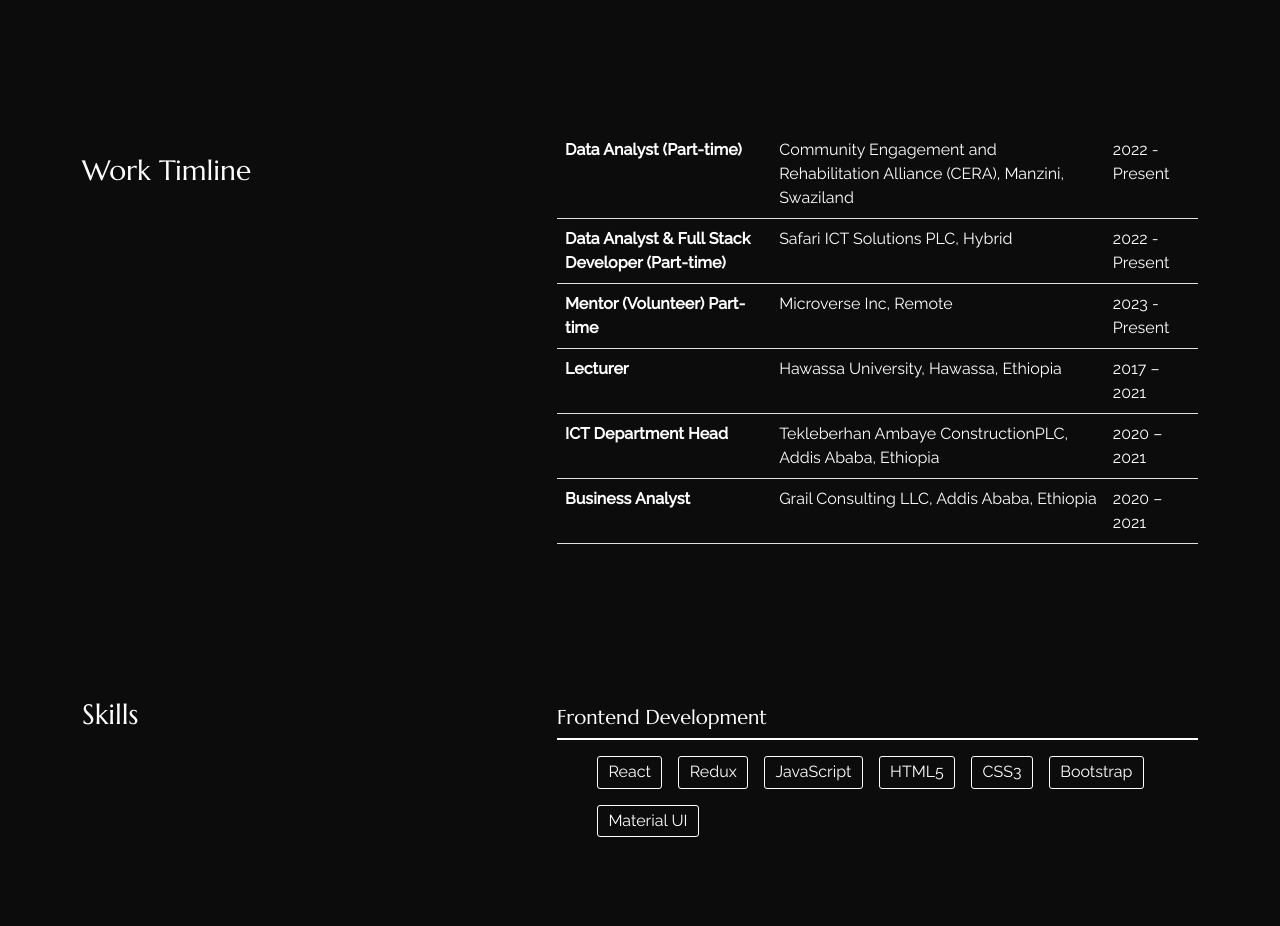
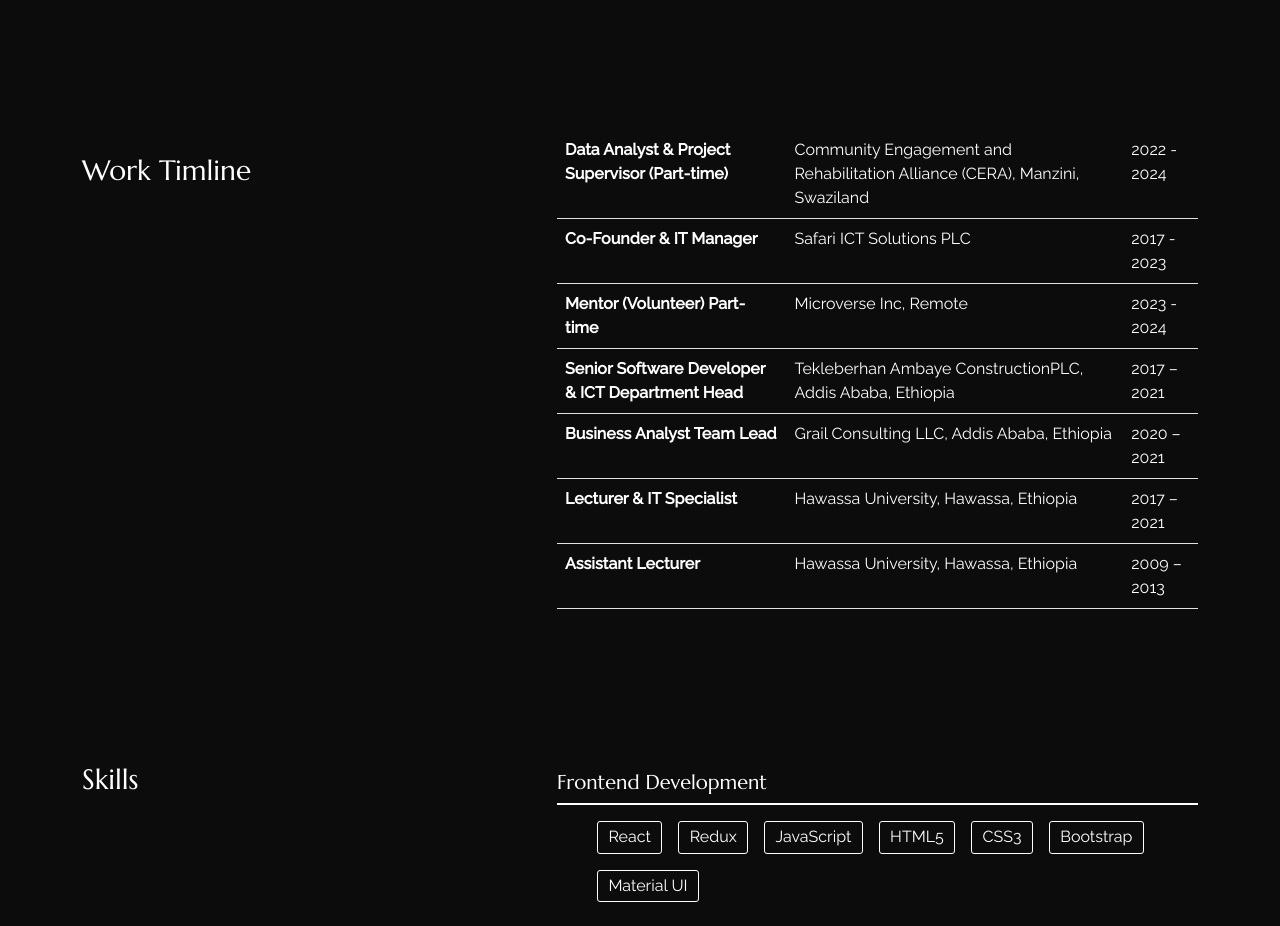
Before and after one commit to akos29/my-profile, a React (Create React App) app: page /about in a window 1280 px wide. Shown: the part 985-1911 px from the top of the page. Built offline with nearby package versions, Linux system fonts and the light colour scheme.

Commit message:
Resume update

```diff
--- a/src/content_option.js
+++ b/src/content_option.js
@@ -8,8 +8,8 @@
 const introdata = {
     title: "I’m Kibrewossen Y",
     animated: {
-        first: "I'm a Data Analyst & Full Stack Developer",
-        second: "I'm Proficient in Ruby on Rails, Python, and JavaScript",
+        first: "I'm a Full Stack Developer",
+        second: "I'm Proficient in ReactJS, Ruby on Rails, and JavaScript",
         third: "I'm here to transform your vision into a remarkable product",
     },
     description: "I can help you build a product, feature or website Look through some of my work and experience!  Let's collaborate to build something exceptional together.",
@@ -34,34 +34,40 @@
 };
 const worktimeline = [
     {
-        jobtitle: " Data Analyst (Part-time)   ",
+        jobtitle: " Data Analyst & Project Supervisor (Part-time)   ",
         where: "Community Engagement and Rehabilitation Alliance (CERA), Manzini, Swaziland",
-        date: "2022 - Present",
+        date: "2022 - 2024",
     },
     {
-        jobtitle: "Data Analyst  & Full Stack Developer (Part-time)",
-        where: "Safari ICT Solutions PLC, Hybrid",
-        date: "2022 - Present",
+        jobtitle: "Co-Founder & IT Manager ",
+        where: "Safari ICT Solutions PLC",
+        date: "2017 - 2023",
     },
     {
         jobtitle: "Mentor (Volunteer) Part-time",
         where: "Microverse Inc, Remote",
-        date: "2023 - Present",
+        date: "2023 - 2024",
+    },
+
+    {
+        jobtitle: "Senior Software Developer & ICT Department Head ",
+        where: "Tekleberhan Ambaye ConstructionPLC, Addis Ababa, Ethiopia",
+        date: "2017 – 2021",
     },
     {
-        jobtitle: "Lecturer",
+        jobtitle: "Business Analyst Team Lead ",
+        where: "Grail Consulting LLC, Addis Ababa, Ethiopia",
+        date: "2020 – 2021",
+    },
+    {
+        jobtitle: "Lecturer & IT Specialist ",
         where: "Hawassa University, Hawassa, Ethiopia",
         date: "2017 – 2021",
     },
     {
-        jobtitle: "ICT Department Head",
-        where: "Tekleberhan Ambaye ConstructionPLC, Addis Ababa, Ethiopia",
-        date: "2020 – 2021",
-    },
-    {
-        jobtitle: "Business Analyst",
-        where: "Grail Consulting LLC, Addis Ababa, Ethiopia",
-        date: "2020 – 2021",
+        jobtitle: "Assistant Lecturer ",
+        where: "Hawassa University, Hawassa, Ethiopia",
+        date: "2009 – 2013",
     },
 ];
 
@@ -233,7 +239,7 @@
 
 const contactConfig = {
     MY_EMAIL: "kibrish49@gmail.com",
-    MY_PHONE: "+268 76 312468",
+    MY_PHONE: "+251 91212 9463",
     description: "Have a project in mind or just want to chat? I'm all ears! Whether you have questions, ideas, or collaboration in mind, I'm here to listen and respond.",
     // creat an emailjs.com account
     // check out this tutorial https://www.emailjs.com/docs/examples/reactjs/
```
